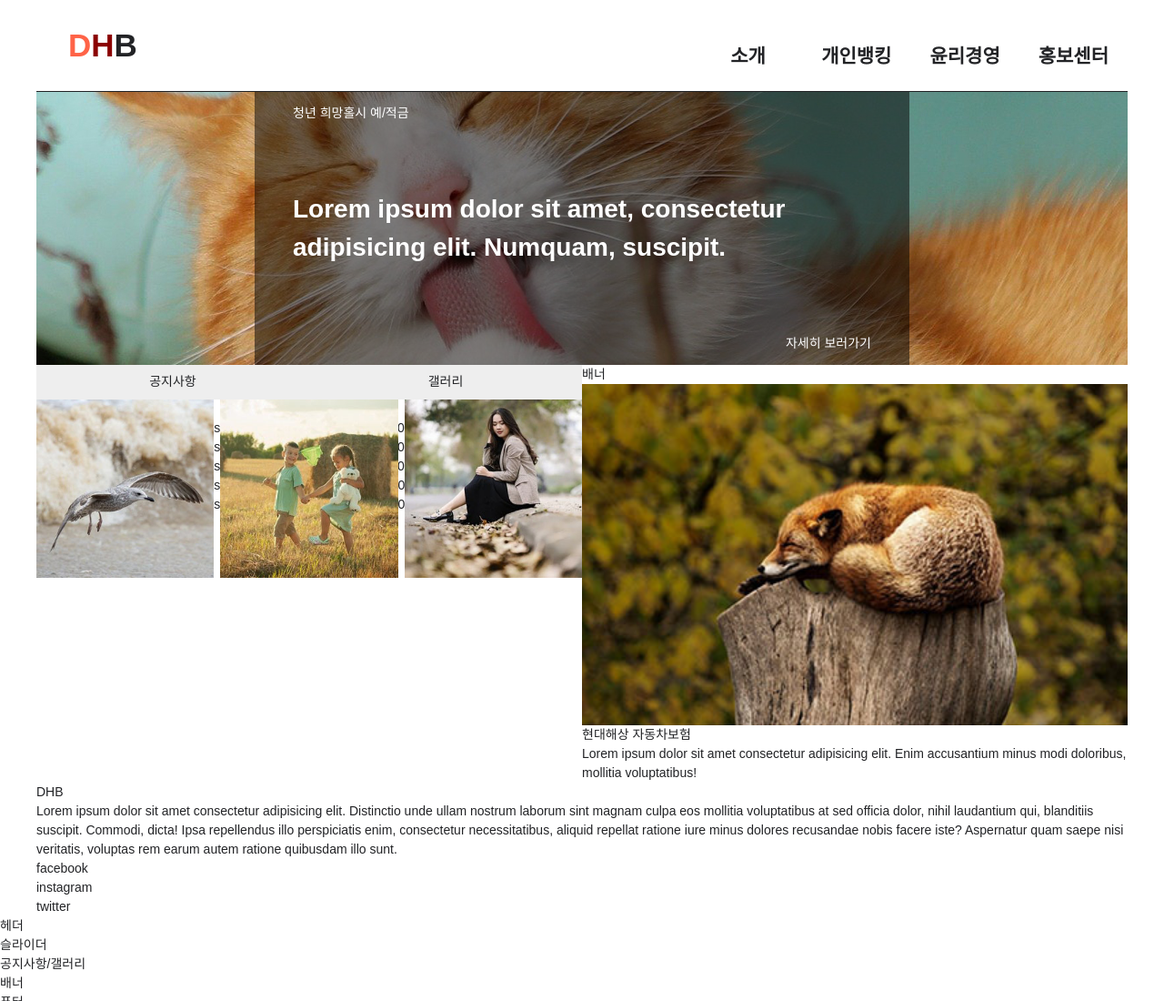
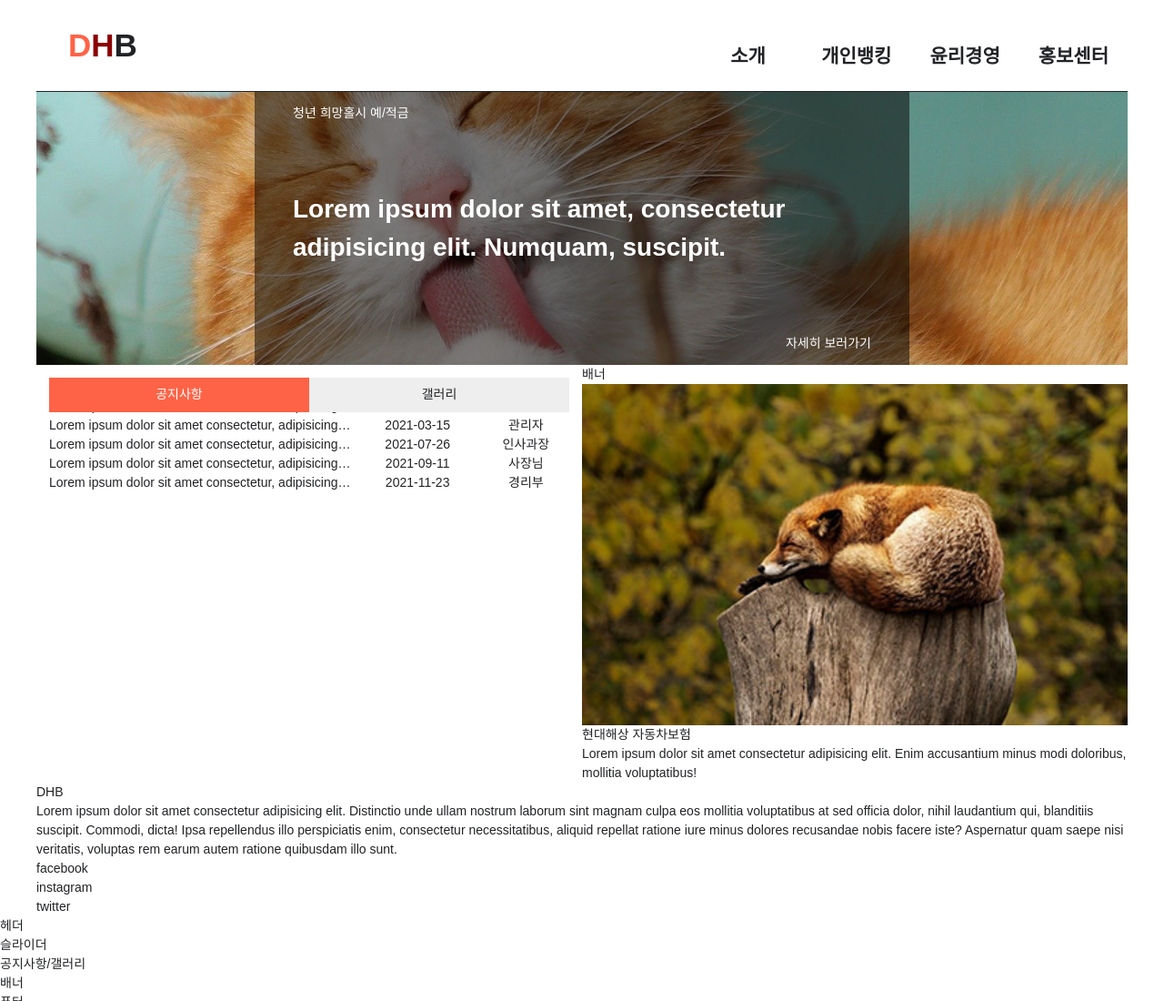
Before and after one commit to jurin2/bank, a plain HTML site: page index.html in a window 1280 px wide. Shown: the top 1100 px of the page at 91% size. Drawn offline with nearby package versions, Linux system fonts and the light colour scheme; a script that the page names is missing.

Commit message:
Add files via upload

```diff
--- a/css/style.css
+++ b/css/style.css
@@ -177,6 +177,9 @@ address,i{
 
 
 /* notice-gallery */
+.notice-gallery{
+    padding: 1em;
+}
 .notice-gallery .sec-tit{
     display: none;
 }
@@ -192,10 +195,14 @@ address,i{
     top: 0;
 }
 .sub-tit{
+    position: absolute;
+    left: 0;
+    top: 0;
     width: 50%;
     padding: 0.6em;
     background-color: #eee;
     text-align: center;
+    cursor: pointer;
 }
 .sub-tit.on{
     background-color: tomato;
@@ -228,7 +235,8 @@ address,i{
     transform: translateX(100%);
 }
 .gallery-list{
-    display: grid;
+    /* display: grid; */
+    display: none;
     grid-template-columns: repeat(3,1fr);
     gap: 0.5em;
 }
--- a/index.html
+++ b/index.html
@@ -104,7 +104,7 @@
                 <div class="row">
                     <h2 class="sec-tit">공지사항/갤러리</h2>
                     <article class="art notice">
-                        <h3 class="sub-tit">공지사항</h3>
+                        <h3 class="sub-tit on">공지사항</h3>
                         <ul class="notice-list">
                             <li>
                                 <ul class="notice-tit">
```
